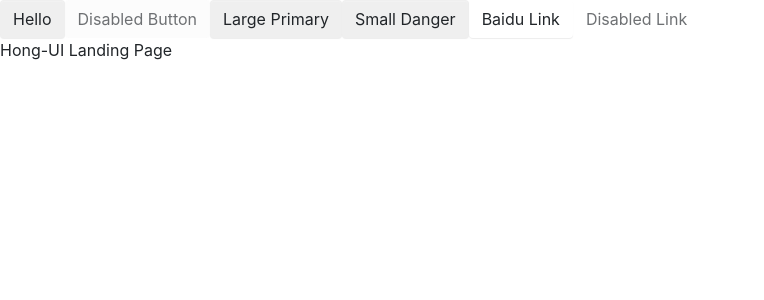
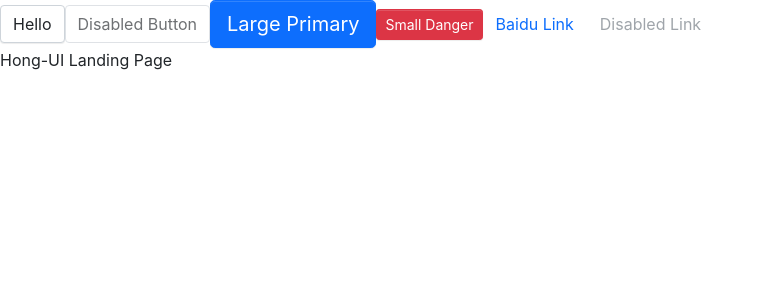
Before and after one commit to Hongjia-Liu/hong-ui, a React (Create React App) app: page / in a window 1280 px wide. Shown: the top 300 px of the page, without its empty margins (0-764 px from the left). Built offline with nearby package versions, Linux system fonts and the light colour scheme.

Commit message:
add button style, part 2

```diff
--- a/src/components/Button/_style.scss
+++ b/src/components/Button/_style.scss
@@ -9,9 +9,7 @@
   vertical-align: middle;
   background-image: none;
   border: $btn-border-width solid transparent;
-  padding: $btn-padding-y $btn-padding-x;
-  font-size: $btn-font-size;
-  border-radius: $border-radius;
+  @include button-size( $btn-padding-y,  $btn-padding-x,  $btn-font-size,  $border-radius);
   box-shadow: $btn-box-shadow;
   cursor: pointer;
   transition: $btn-transition;
@@ -25,3 +23,42 @@
     }
   }
 }
+
+.btn-lg {
+  @include button-size($btn-padding-y-lg, $btn-padding-x-lg, $btn-font-size-lg, $btn-border-radius-lg);
+}
+.btn-sm {
+  @include button-size($btn-padding-y-sm, $btn-padding-x-sm, $btn-font-size-sm, $btn-border-radius-sm);
+}
+
+.btn-primary {
+  @include button-style($primary, $primary, $white)
+}
+.btn-danger {
+  @include button-style($danger, $danger, $white)
+}
+
+.btn-default {
+  @include button-style($white, $gray-400, $body-color, $white, $primary, $primary)
+}
+
+.btn-link {
+  font-weight: $font-weight-normal;
+  color: $btn-link-color;
+  text-decoration: $link-decoration;
+  box-shadow: none;
+  &:hover {
+    color: $btn-link-hover-color;
+    text-decoration: $link-hover-decoration;
+  }
+  &:focus,
+  &.focus {
+    text-decoration: $link-hover-decoration;
+    box-shadow: none;
+  }
+  &:disabled,
+  &.disabled {
+    color: $btn-link-disabled-color;
+    pointer-events: none;
+  }
+}
--- /dev/null
+++ b/src/styles/_mixin.scss
@@ -0,0 +1,35 @@
+@mixin button-size($padding-y, $padding-x, $font-size, $border-raduis) {
+  padding: $padding-y $padding-x;
+  font-size: $font-size;
+  border-radius: $border-raduis;
+}
+
+@mixin button-style(
+  $background,
+  $border,
+  $color,
+  $hover-background: lighten($background, 7.5%),
+  $hover-border: lighten($border, 10%),
+  $hover-color: $color,
+) {
+  color: $color;
+  background: $background;
+  border-color: $border;
+  &:hover {
+    color: $hover-color;
+    background: $hover-background;
+    border-color: $hover-border;
+  }
+  &:focus,
+  &.focus {
+    color: $hover-color;
+    background: $hover-background;
+    border-color: $hover-border;
+  }
+  &:disabled,
+  &.disabled {
+    color: $color;
+    background: $background;
+    border-color: $border;
+  }
+}
--- a/src/styles/index.scss
+++ b/src/styles/index.scss
@@ -4,6 +4,9 @@
 //layout
 @import "reboot";
 
+//mixin
+@import "mixin";
+
 // button
 
 @import "../components/Button/style";
```
